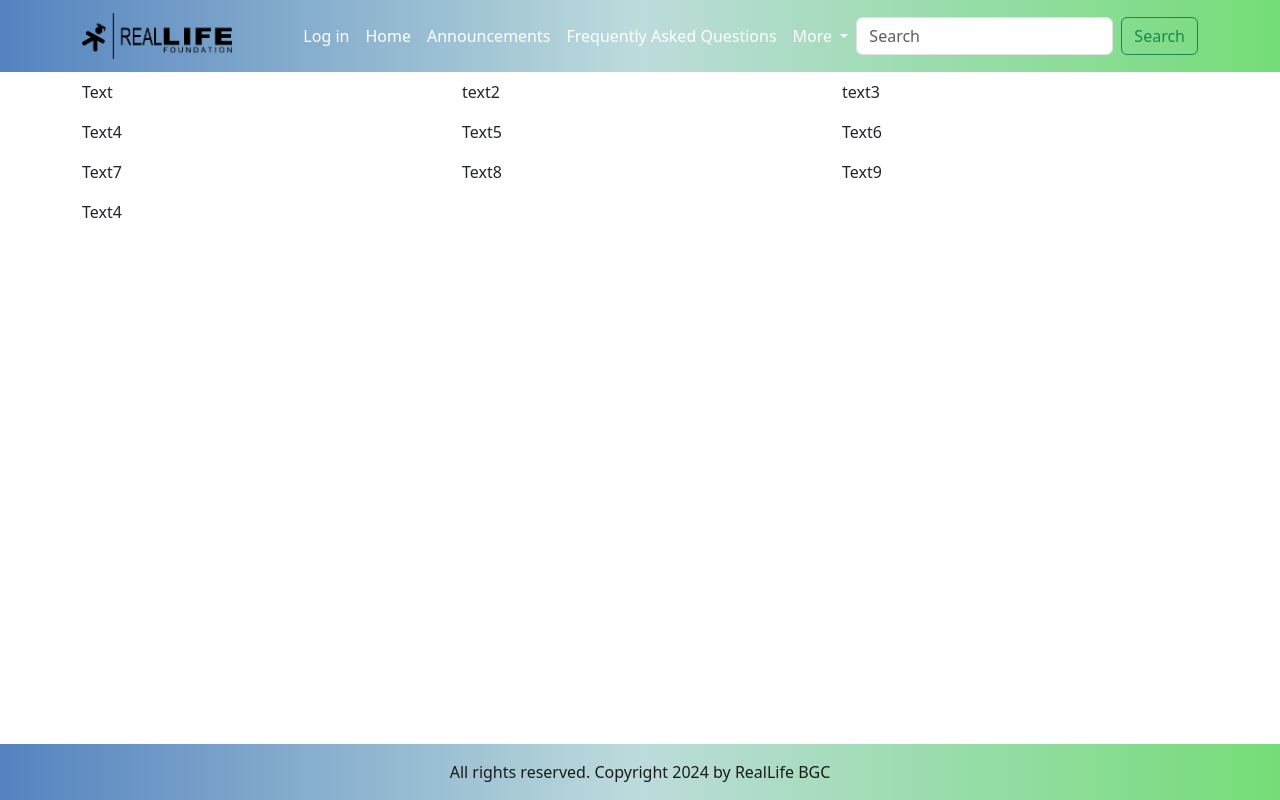
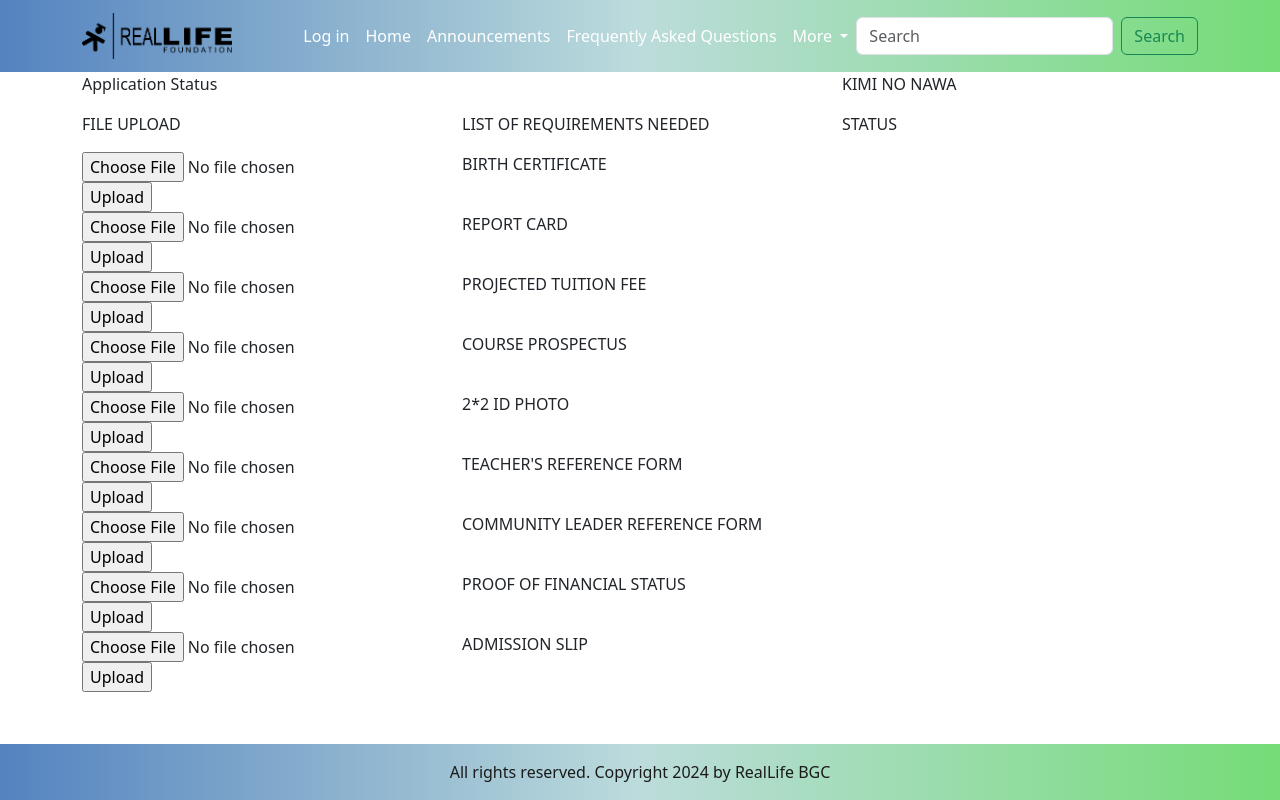
Before and after one commit to Rouhi101522/RL_BGC_PortalWebApps, a PHP site: page /home.php in a window 1280 px wide. Run offline with PHP 8.4, Linux system fonts and the light colour scheme.

Commit message:
Add updates on CSS, Home , index,faq

```diff
--- a/css/styles.css
+++ b/css/styles.css
@@ -5,6 +5,7 @@ FOR ORGANIZATION PURPOSES.
 -IRENEO
 */
 
+testings see changes
 
 /* HEADER */
 .header {
--- a/home.php
+++ b/home.php
@@ -5,44 +5,154 @@ include_once("website/templates/header.php");
 
 <body>
     <div class="reqTab">
+        <form method="POST" enctype="multipart/form-data"></form>
         <div class="container">
             <div class="row">
                 <div class="col">
-                    <p>Text</p>
+                    <p>Application Status</p>
                 </div>
                 <div class="col">
-                    <p>text2</p>
+                    <p><?PHP  ?></p>
+                    <!-- Get status of application -->
                 </div>
                 <div class="col">
-                    <p>text3</p>
+                    <p><?PHP echo("KIMI NO NAWA")  ?></p>
+                    <!-- Get status of application -->
+                </div>
+            </div>
+
+            <div class="row">
+                <div class="col">
+                <p>FILE UPLOAD</p>
+
+                </div>
+                <div class="col">
+                    <p>LIST OF REQUIREMENTS NEEDED</p>
+                </div>
+                <div class="col">
+                    <p>STATUS</p>
+                </div>
+            </div>
+
+            <div class="row">
+                <div class="col">
+                    <input type="file" name="file" id="file">
+                    <input type="submit" name="submit" value="Upload">
+                </div>
+                <div class="col">
+                    <p>BIRTH CERTIFICATE</p>
+                </div>
+                <div class="col">
+                    <p><?PHP   ?></p>
+                    <!-- REQ STAT -->
                 </div>
             </div>
             <div class="row">
                 <div class="col">
-                    <p>Text4</p>
+                    <input type="file" name="file" id="file">
+                    <input type="submit" name="submit" value="Upload">
                 </div>
                 <div class="col">
-                    <p>Text5</p>
+                    <p>REPORT CARD</p>
                 </div>
                 <div class="col">
-                    <p>Text6</p>
+                    <p><?PHP   ?></p>
+                    <!-- REQ STAT -->
+                </div>
+            </div>
+
+            <div class="row">
+                <div class="col">
+                    <input type="file" name="file" id="file">
+                    <input type="submit" name="submit" value="Upload">
+                </div>
+                <div class="col">
+                    <p>PROJECTED TUITION FEE</p>
+                </div>
+                <div class="col">
+                    <p><?PHP   ?></p>
+                    <!-- REQ STAT -->
                 </div>
             </div>
             <div class="row">
                 <div class="col">
-                    <p>Text7</p>
+                    <input type="file" name="file" id="file">
+                    <input type="submit" name="submit" value="Upload">
                 </div>
                 <div class="col">
-                    <p>Text8</p>
+                    <p>COURSE PROSPECTUS</p>
                 </div>
                 <div class="col">
-                    <p>Text9</p>
+                    <p><?PHP   ?></p>
+                    <!-- REQ STAT -->
                 </div>
             </div>
             <div class="row">
                 <div class="col">
-                    <p>Text4</p>
+                    <input type="file" name="file" id="file">
+                    <input type="submit" name="submit" value="Upload">
                 </div>
+                <div class="col">
+                    <p>2*2 ID PHOTO</p></div>
+                <div class="col">
+                    <p><?PHP   ?></p>
+                    <!-- REQ STAT -->
+                </div>
+            </div>
+
+            <div class="row">
+                <div class="col">
+                    <input type="file" name="file" id="file">
+                    <input type="submit" name="submit" value="Upload">
+                </div>
+                <div class="col">
+                    <p>TEACHER'S REFERENCE FORM</p>
+                </div>
+                <div class="col">
+                    <p><?PHP   ?></p>
+                    <!-- REQ STAT -->
+                </div>
+            </div>
+            <div class="row">
+            <div class="col">
+                    <input type="file" name="file" id="file">
+                    <input type="submit" name="submit" value="Upload">
+                </div>
+                <div class="col">
+                    <p>COMMUNITY LEADER REFERENCE FORM</p>
+                </div>
+                <div class="col">
+                    <p><?PHP   ?></p>
+                    <!-- REQ STAT -->
+                </div>
+            </div>
+            <div class="row">
+                <div class="col">
+                    <input type="file" name="file" id="file">
+                    <input type="submit" name="submit" value="Upload">
+                </div>
+                <div class="col">
+                    <p>PROOF OF FINANCIAL STATUS</p>
+                </div>
+                <div class="col">
+                    <p><?PHP   ?></p>
+                    <!-- REQ STAT -->
+                </div>
+            </div>
+
+            <div class="row">
+                <div class="col">
+                    <input type="file" name="file" id="file">
+                    <input type="submit" name="submit" value="Upload">
+                </div>
+                <div class="col">
+                    <p>ADMISSION SLIP</p>
+                </div>
+                <div class="col">
+                    <p><?PHP   ?></p>
+                    <!-- REQ STAT -->
+                </div>
+            </div>
             </div>
         </div>
     </div>
--- a/index.php
+++ b/index.php
@@ -3,8 +3,9 @@ DEFINE("TITLE", "APPLICATION");
 include_once("website/templates/header.php");
 ?>
 
+
 <body>
-<div class="container" ;">
+<div class="container">
     <div class="row">
         <!-- Left side for signing -->
         <div class="col-md-9">
```
Also changed, not shown: assets/rl/FAQ.html (added, +43 -0 lines).
